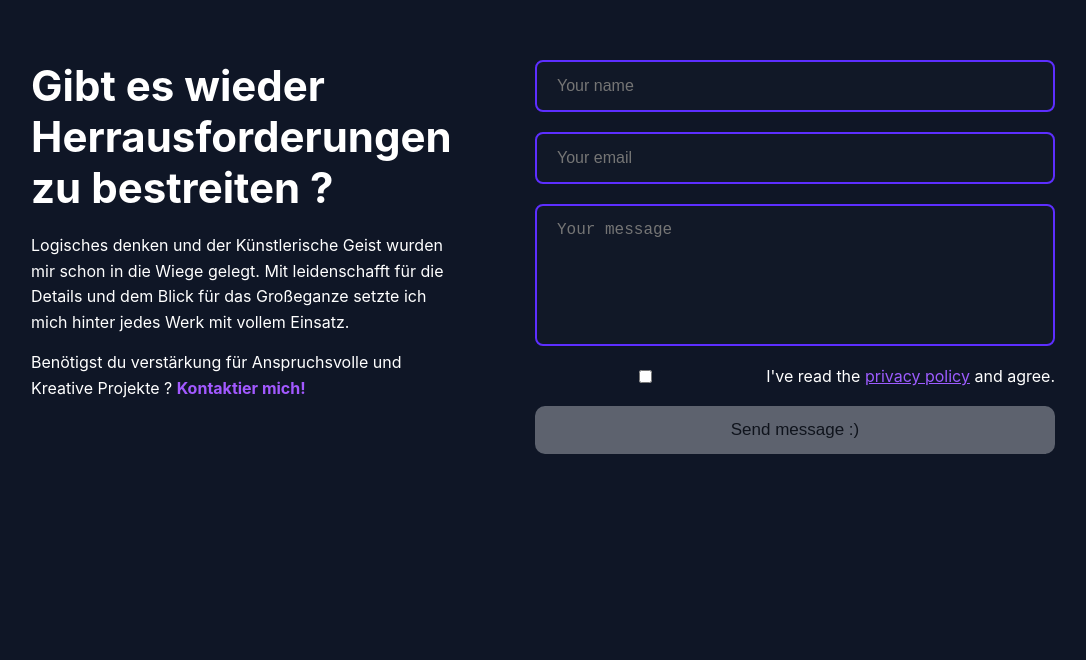
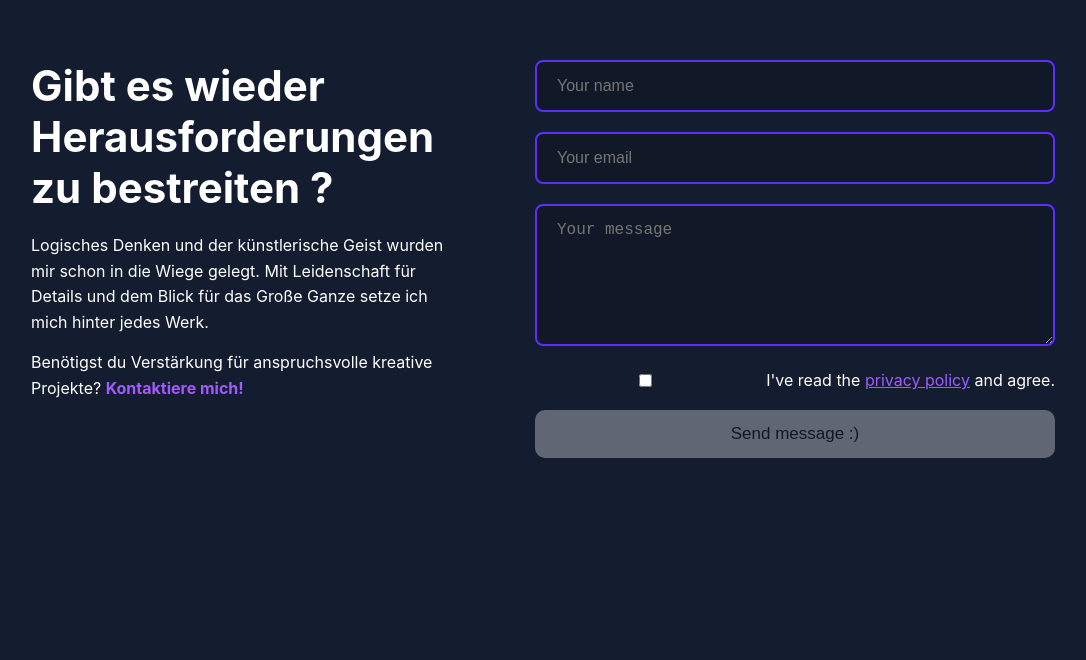
Before and after one commit to Drangello/Portfolio, an Angular app: page / in a window 1280 px wide. Shown: the part 3220-3880 px from the top of the page, without its empty margins (97-1183 px from the left). Built offline with nearby package versions, Linux system fonts and the light colour scheme.

Commit message:
add icons 4 contact session and fix autofill bug

```diff
--- a/src/app/pages/landing/contact/contact.html
+++ b/src/app/pages/landing/contact/contact.html
@@ -1,58 +1,88 @@
 <section class="contact">
   <div class="contact-container">
 
-    <!-- Left side text -->
     <div class="contact-info">
-      <h1>Gibt es wieder Herrausforderungen zu bestreiten ?</h1>
+      <h1>Gibt es wieder Herausforderungen zu bestreiten ?</h1>
       <p>
-        Logisches denken und der Künstlerische Geist wurden mir schon in die Wiege gelegt.
-        Mit leidenschafft für die Details und dem Blick für das Großeganze setzte ich mich hinter jedes Werk mit vollem Einsatz.
+        Logisches Denken und der künstlerische Geist wurden mir schon in die Wiege gelegt.
+        Mit Leidenschaft für Details und dem Blick für das Große Ganze setze ich mich hinter jedes Werk.
       </p>
       <p>
-        Benötigst du verstärkung für Anspruchsvolle und Kreative Projekte ?
-        <span class="highlight">Kontaktier mich!</span>
+        Benötigst du Verstärkung für anspruchsvolle kreative Projekte?
+        <span class="highlight">Kontaktiere mich!</span>
       </p>
     </div>
 
-    <!-- Right side form -->
     <form (ngSubmit)="onSubmit()" #contactForm="ngForm" class="contact-form">
 
+      <div class="field-wrapper">
   <input
     type="text"
     name="name"
     placeholder="Your name"
     ngModel
+    #name="ngModel"
     required
+    minlength="2"
+    [ngClass]="{
+      'valid': name.valid && name.touched,
+      'invalid': name.invalid && name.touched
+    }"
   />
 
+  <!-- ICON im Input -->
+  <img *ngIf="name.valid && name.touched" src="assets/icons/Vector-1.svg" class="state-icon success" />
+  <img *ngIf="name.invalid && name.touched" src="assets/icons/Frame.svg" class="state-icon error" />
+</div>
+
+
+<div class="field-wrapper">
   <input
     type="email"
     name="email"
     placeholder="Your email"
     ngModel
+    #email="ngModel"
     required
+    email
+    [ngClass]="{
+      'valid': email.valid && email.touched,
+      'invalid': email.invalid && email.touched
+    }"
   />
 
+  <img *ngIf="email.valid && email.touched" src="assets/icons/Vector-1.svg" class="state-icon success" />
+  <img *ngIf="email.invalid && email.touched" src="assets/icons/Frame.svg" class="state-icon error" />
+</div>
+
+
+<div class="field-wrapper">
   <textarea
     name="message"
     rows="6"
     placeholder="Your message"
     ngModel
+    #message="ngModel"
     required
+    (ngModelChange)="checkWords(message)"
+    [ngClass]="{
+      'valid': message.valid && threeWords,
+      'invalid': message.touched && !threeWords
+    }"
   ></textarea>
 
+  <img *ngIf="message.valid && threeWords" src="assets/icons/Vector-1.svg" class="state-icon success" />
+  <img *ngIf="message.touched && !threeWords" src="assets/icons/Frame.svg" class="state-icon error" />
+</div>
       <label class="checkbox">
         <input type="checkbox" name="privacy" ngModel required />
         <span>I've read the <a href="#">privacy policy</a> and agree.</span>
       </label>
 
-
-      <button type="submit" [disabled]="!contactForm.valid">
+      <button type="submit" [disabled]="!contactForm.valid || !threeWords">
         Send message :)
       </button>
 
     </form>
   </div>
-
-
 </section>
--- a/src/app/pages/landing/contact/contact.scss
+++ b/src/app/pages/landing/contact/contact.scss
@@ -1,7 +1,7 @@
 :host {
   display: block;
   min-height: 100vh;
-  background: #0f1626;
+  background: #141D2F;
   color: #fff;
   padding: 80px 10%;
   font-family: Inter, sans-serif;
@@ -42,27 +42,55 @@
   flex-direction: column;
   gap: 20px;
 
+ .field-wrapper {
+  position: relative;
+  width: 100%;
+}
+
 input,
 textarea {
   width: 100%;
-    padding: 15px 20px;
+  padding: 15px 48px 15px 20px; // Platz für das Icon
   border-radius: 8px;
-    background: #111827;
-    border: 2px solid #5d2eff;
+  background: #111827; // Hintergrund bleibt immer gleich!
+  border: 2px solid #5d2eff; // Standard-Lila
   color: white;
   font-size: 16px;
   outline: none;
   transition: 0.2s;
 
   &:focus {
-      border-color: #9d5cff;
+    border-color: #9d5cff; // Hell-Lila beim Fokus
     box-shadow: 0 0 12px #8f50ff;
   }
 }
 
-  textarea {
-    resize: none;
+/* ICON IM INPUT */
+.state-icon {
+  position: absolute;
+  right: 15px;
+  top: 50%;
+  width: 22px;
+  transform: translateY(-50%);
+  pointer-events: none; // wichtige Einstellung!
 }
+
+/* Grün bei korrekter Eingabe */
+.valid {
+  border-color: #34d399 !important;
+  box-shadow: 0 0 12px rgba(52, 211, 153, 0.4);
+}
+
+.state-icon.success {
+  filter: brightness(1.3) saturate(2); // optionales Glow
+}
+
+/* Rot bei Fehler */
+.invalid {
+  border-color: #ef4444 !important;
+  box-shadow: 0 0 12px rgba(239, 68, 68, 0.4);
+}
+
 
 .checkbox {
   display: flex;
@@ -99,6 +127,18 @@
     }
   }
 }
+/* === Autofill Bug Fix === */
+input:-webkit-autofill,
+input:-webkit-autofill:hover,
+input:-webkit-autofill:focus,
+textarea:-webkit-autofill,
+textarea:-webkit-autofill:hover,
+textarea:-webkit-autofill:focus {
+  -webkit-text-fill-color: #fff !important;
+  box-shadow: 0 0 0px 1000px #111827 inset !important;
+  transition: background-color 9999s ease-in-out 0s;
+}
+
 @media (max-width: 900px) {
   .contact-container {
     flex-direction: column;
--- a/src/app/pages/landing/contact/contact.ts
+++ b/src/app/pages/landing/contact/contact.ts
@@ -46,4 +46,11 @@ export class Contact {
       this.successMessage.set(null);
     }, 2000);
   }
+  threeWords: boolean = false;
+
+checkWords(message: any) {
+  const words = message.value?.trim().split(/\s+/) || [];
+  this.threeWords = words.length >= 3;
 }
+
+}
```
Also changed, not shown: public/assets/icons/Vector.svg (deleted). Lines whose indentation alone changed are shown as unchanged.
